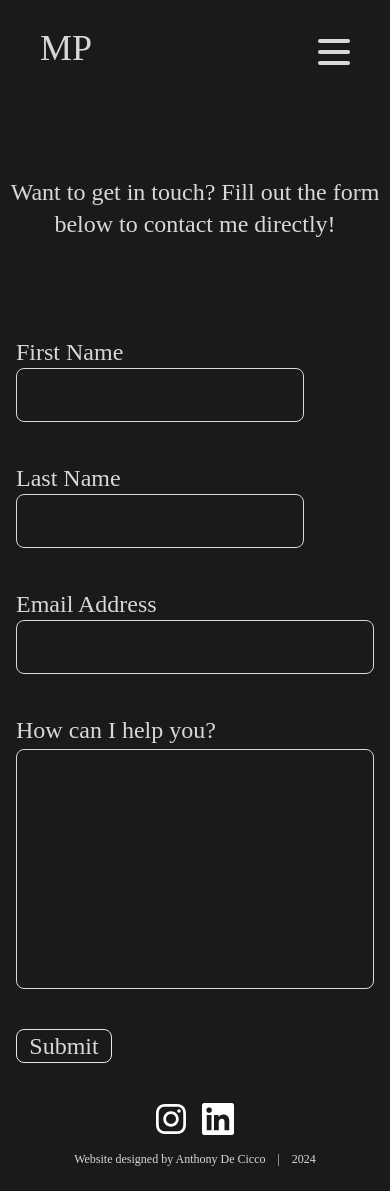
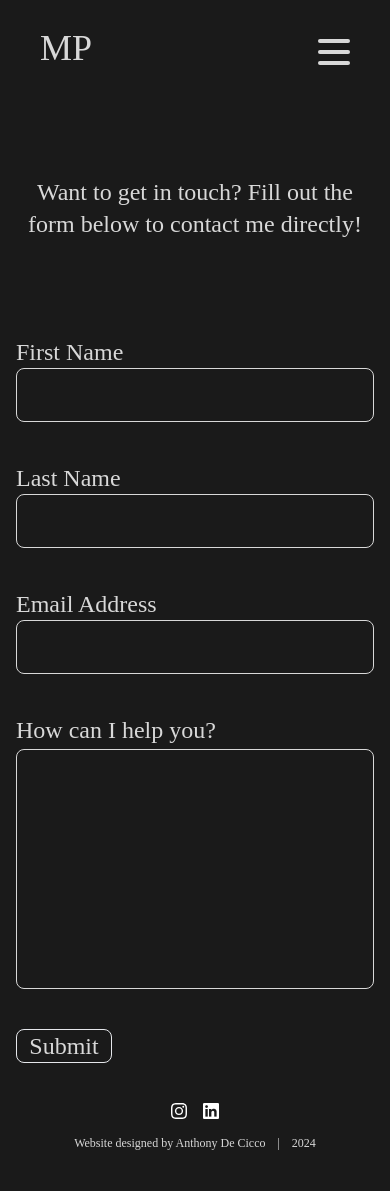
Before and after one commit to anthonydecicco/mateo-portillo-portfolio, a Next.js app: page /contact-me in a window 390 px wide. Built offline with nearby package versions, Linux system fonts and the light colour scheme; a web font is replaced by a local one.

Commit message:
updated forms and socials

```diff
--- a/app/components/contactform.jsx
+++ b/app/components/contactform.jsx
@@ -32,23 +32,23 @@ export default function ContactForm() {
   return (
     <div className="w-full flex justify-center mb-10 ">
       <div className="mt-10 flex flex-col align-middle max-w-[40rem]">
-        <p className={`${didSubmit === true ? `hidden` : `text-2xl md:text-4xl mt-12 text-center`}`}>
+        <p className={`${didSubmit === true ? `hidden` : `text-2xl md:text-4xl mt-12 text-center`} px-4`}>
           Want to get in touch? Fill out the form below to contact me directly!
         </p>
         <form
           className={`${didSubmit === true ? `hidden` : `px-4 md:px-0 text-2xl mt-24 md:w-[40rem] ml-auto mr-auto h-fit`}`}
           onSubmit={handleSubmit}
         >
-          <div className="flex flex-wrap justify-between w-full h-fit">
-            <div className="mr-2">
+          <div className="flex flex-wrap justify-between w-full h-fit ">
+            <div className="w-full md:w-[18rem]">
               <label htmlFor="fname">First Name</label>
               <br></br>
-              <input type="text" id="fname" className="w-[18rem] mb-10" required></input>
+              <input type="text" id="fname" className="w-full mb-10" required></input>
             </div>
-            <div>
+            <div className="w-full md:w-[18rem]">
               <label htmlFor="lname">Last Name</label>
               <br></br>
-              <input type="text" id="lname" className="w-[18rem] mb-10" required></input>
+              <input type="text" id="lname" className="w-full mb-10" required></input>
             </div>
           </div>
 
--- a/app/components/socials.jsx
+++ b/app/components/socials.jsx
@@ -3,23 +3,25 @@ import Image from "next/image";
 export default function Socials() {
 
     return (
-        <section className="w-full h-fit flex items-center justify-center mb-4 ">
-            <div className="mx-2 invert" id="instagram">
+        <section className="w-full h-4 md:h-6 flex items-center justify-center mb-4">
+            <div className="mx-2 invert h-full" id="instagram">
                 <a href="https://www.instagram.com/mp_teo/" target="_blank">
                     <Image
                         src="/socialicons/Instagram_Glyph_Black.svg"
-                        width={30}
-                        height={30}
+                        className="w-auto h-full"
+                        width={0}
+                        height={0}
                         alt="Instagram icon, linked to Mateo's Instagram page."
                     />
                 </a>
             </div>
-            <div className="mx-2" id="linkedin">
+            <div className="mx-2 h-full" id="linkedin">
                 <a href="https://www.linkedin.com/in/mateo-portillo/" target="_blank">
                     <Image
                         src="/socialicons/In-White-128@2x.png"
-                        width={32}
-                        height={32}
+                        className="w-auto h-full "
+                        width={0}
+                        height={0}
                         alt="LinkedIn icon, linked to Mateo's LinkedIn page."
                     />
                 </a>
```
